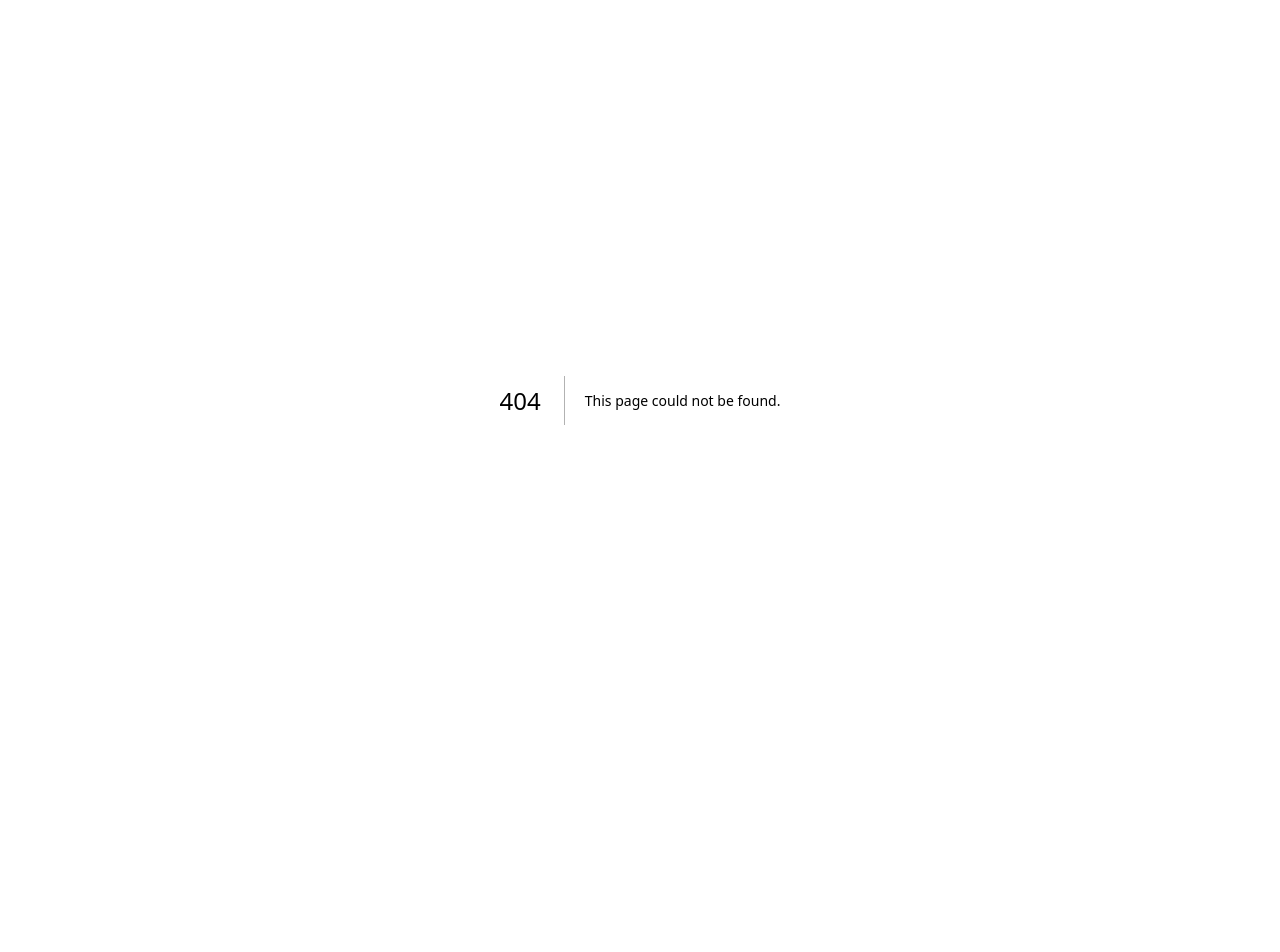
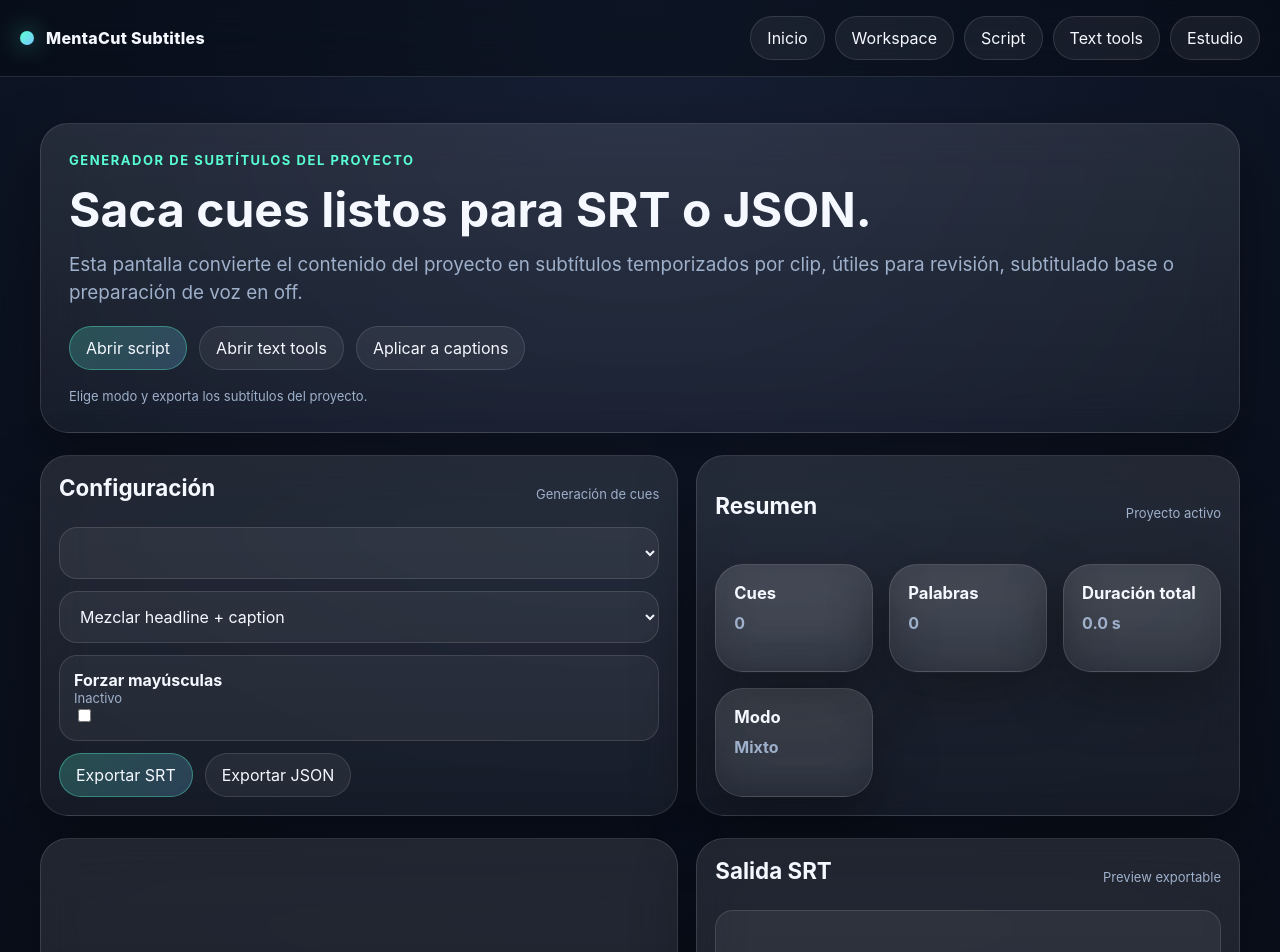
Before and after one commit to alain7224/MentaCut, a Next.js app: page /studio/subtitles in a window 1280 px wide. Before the commit this address had no page. Shown: the top 952 px of the page. Before the commit the page ends 800 px from the top, so only its background shows below. Built offline with nearby package versions, Linux system fonts and the light colour scheme.

Commit message:
feat: add subtitles route with SRT and JSON export

```diff
--- /dev/null
+++ b/app/studio/subtitles/page.tsx
@@ -0,0 +1,199 @@
+'use client'
+
+import Link from 'next/link'
+import { useEffect, useMemo, useState } from 'react'
+import { readLocalProjects, touchProject, writeLocalProjects, type LocalProject } from '@/lib/local-store'
+import { buildSubtitleCues, exportCuesToSrt, type SubtitleMode } from '@/lib/subtitle-utils'
+
+export default function StudioSubtitlesPage() {
+  const [projects, setProjects] = useState<LocalProject[]>([])
+  const [activeId, setActiveId] = useState<string | null>(null)
+  const [mode, setMode] = useState<SubtitleMode>('mixed')
+  const [uppercase, setUppercase] = useState(false)
+  const [status, setStatus] = useState('')
+
+  useEffect(() => {
+    const next = readLocalProjects()
+    setProjects(next)
+    setActiveId(next[0]?.id ?? null)
+  }, [])
+
+  const active = useMemo(() => projects.find((item) => item.id === activeId) ?? null, [projects, activeId])
+
+  const cues = useMemo(() => {
+    if (!active) return []
+    return buildSubtitleCues(active, mode).map((cue) => ({
+      ...cue,
+      text: uppercase ? cue.text.toUpperCase() : cue.text,
+    }))
+  }, [active, mode, uppercase])
+
+  const srtText = useMemo(() => exportCuesToSrt(cues), [cues])
+
+  const stats = useMemo(() => ({
+    cues: cues.length,
+    words: srtText.trim() ? srtText.replace(/\d+\n/g, '').split(/\s+/).filter(Boolean).length : 0,
+    duration: active?.clips.reduce((sum, clip) => sum + Math.max(0, clip.end - clip.start), 0) ?? 0,
+  }), [cues, srtText, active])
+
+  function exportSrt() {
+    if (!active) return
+    const blob = new Blob([srtText], { type: 'application/x-subrip;charset=utf-8' })
+    const url = URL.createObjectURL(blob)
+    const anchor = document.createElement('a')
+    anchor.href = url
+    anchor.download = `${active.name.replace(/\s+/g, '-').toLowerCase()}-subtitles.srt`
+    anchor.click()
+    URL.revokeObjectURL(url)
+    setStatus('Subtítulos exportados en SRT')
+  }
+
+  function exportJson() {
+    if (!active) return
+    const payload = {
+      app: 'MentaCut',
+      kind: 'project-subtitles',
+      exportedAt: new Date().toISOString(),
+      projectId: active.id,
+      projectName: active.name,
+      mode,
+      uppercase,
+      cues,
+    }
+    const blob = new Blob([JSON.stringify(payload, null, 2)], { type: 'application/json' })
+    const url = URL.createObjectURL(blob)
+    const anchor = document.createElement('a')
+    anchor.href = url
+    anchor.download = `${active.name.replace(/\s+/g, '-').toLowerCase()}-subtitles.json`
+    anchor.click()
+    URL.revokeObjectURL(url)
+    setStatus('Subtítulos exportados en JSON')
+  }
+
+  function applyCuesToCaptions() {
+    if (!active) return
+    const updated = projects.map((project) => {
+      if (project.id !== active.id) return project
+      return touchProject({
+        ...project,
+        clips: project.clips.map((clip, index) => ({
+          ...clip,
+          captionText: cues[index]?.text || clip.captionText,
+        })),
+      })
+    })
+    setProjects(updated)
+    writeLocalProjects(updated)
+    setStatus('Subtítulos aplicados a captions del proyecto')
+  }
+
+  return (
+    <div className="page-shell">
+      <header className="topbar">
+        <div className="brand">
+          <span className="brand-dot" />
+          <span>MentaCut Subtitles</span>
+        </div>
+        <nav className="nav">
+          <Link href="/" className="nav-link">Inicio</Link>
+          <Link href="/studio/workspace" className="nav-link">Workspace</Link>
+          <Link href="/studio/script" className="nav-link">Script</Link>
+          <Link href="/studio/text-tools" className="nav-link">Text tools</Link>
+          <Link href="/studio" className="nav-link">Estudio</Link>
+        </nav>
+      </header>
+
+      <main className="main">
+        <section className="section">
+          <div className="panel hero-copy">
+            <span className="eyebrow">Generador de subtítulos del proyecto</span>
+            <h1 className="title" style={{ fontSize: 'clamp(1.8rem, 4vw, 3rem)' }}>Saca cues listos para SRT o JSON.</h1>
+            <p className="sub">
+              Esta pantalla convierte el contenido del proyecto en subtítulos temporizados por clip, útiles para revisión, subtitulado base o preparación de voz en off.
+            </p>
+            <div className="action-row">
+              <Link href="/studio/script" className="btn btn-primary">Abrir script</Link>
+              <Link href="/studio/text-tools" className="btn">Abrir text tools</Link>
+              <button className="btn" onClick={applyCuesToCaptions} disabled={!active}>Aplicar a captions</button>
+            </div>
+            <div className="timeline-label">{status || 'Elige modo y exporta los subtítulos del proyecto.'}</div>
+          </div>
+        </section>
+
+        <section className="section">
+          <div className="studio-grid-2">
+            <div className="panel timeline">
+              <div className="row-head">
+                <h2 className="section-title">Configuración</h2>
+                <div className="timeline-label">Generación de cues</div>
+              </div>
+              <div className="form">
+                <select className="input" value={activeId ?? ''} onChange={(event) => setActiveId(event.target.value)}>
+                  {projects.map((project) => (
+                    <option key={project.id} value={project.id}>{project.name} · {project.format}</option>
+                  ))}
+                </select>
+                <select className="input" value={mode} onChange={(event) => setMode(event.target.value as SubtitleMode)}>
+                  <option value="headline">Usar headlines</option>
+                  <option value="caption">Usar captions</option>
+                  <option value="mixed">Mezclar headline + caption</option>
+                </select>
+                <label className="project-item" style={{ cursor: 'pointer' }}>
+                  <strong>Forzar mayúsculas</strong>
+                  <div className="timeline-label">{uppercase ? 'Activo' : 'Inactivo'}</div>
+                  <input type="checkbox" checked={uppercase} onChange={(event) => setUppercase(event.target.checked)} />
+                </label>
+                <div className="action-row">
+                  <button className="btn btn-primary" onClick={exportSrt} disabled={!active}>Exportar SRT</button>
+                  <button className="btn" onClick={exportJson} disabled={!active}>Exportar JSON</button>
+                </div>
+              </div>
+            </div>
+
+            <div className="panel timeline">
+              <div className="row-head">
+                <h2 className="section-title">Resumen</h2>
+                <div className="timeline-label">Proyecto activo</div>
+              </div>
+              <div className="cards">
+                <article className="panel card"><h3>Cues</h3><p><strong>{stats.cues}</strong></p></article>
+                <article className="panel card"><h3>Palabras</h3><p><strong>{stats.words}</strong></p></article>
+                <article className="panel card"><h3>Duración total</h3><p><strong>{stats.duration.toFixed(1)} s</strong></p></article>
+                <article className="panel card"><h3>Modo</h3><p><strong>{mode === 'headline' ? 'Headlines' : mode === 'caption' ? 'Captions' : 'Mixto'}</strong></p></article>
+              </div>
+            </div>
+          </div>
+        </section>
+
+        <section className="section">
+          <div className="studio-grid-2">
+            <div className="panel timeline">
+              <div className="row-head">
+                <h2 className="section-title">Preview de cues</h2>
+                <div className="timeline-label">Clip por clip</div>
+              </div>
+              <div className="project-list">
+                {cues.length === 0 ? <div className="empty">No hay cues para mostrar.</div> : null}
+                {cues.map((cue) => (
+                  <div key={cue.id} className="project-item">
+                    <strong>#{cue.index} · {cue.clipTitle}</strong>
+                    <div className="timeline-label">{cue.start.toFixed(1)}s → {cue.end.toFixed(1)}s</div>
+                    <div className="timeline-label">{cue.text || 'Sin texto'}</div>
+                  </div>
+                ))}
+              </div>
+            </div>
+
+            <div className="panel timeline">
+              <div className="row-head">
+                <h2 className="section-title">Salida SRT</h2>
+                <div className="timeline-label">Preview exportable</div>
+              </div>
+              <textarea className="textarea" rows={22} value={srtText} readOnly />
+            </div>
+          </div>
+        </section>
+      </main>
+    </div>
+  )
+}
```
